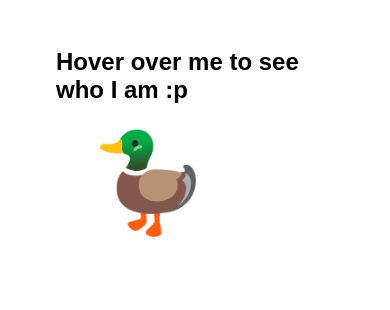
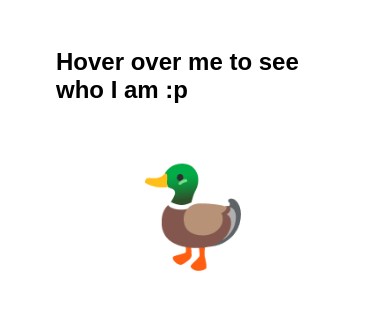
Before and after one commit to shilpi-code/react-tooltip, a React (Create React App) app: page / in a window 390 px wide. Shown: the top 310 px of the page. Built offline with nearby package versions, Linux system fonts and the light colour scheme.

Commit message:
added responsiveness

```diff
--- a/src/Tooltip.css
+++ b/src/Tooltip.css
@@ -38,6 +38,39 @@
     top:100%;
     transform: translateX(-50%);
     border: 15px solid;
-    border-color: #000 #0000 #0000 #0000;
+    border-color: #000 #0000 #0000 #0000
+  }
 
+  @media screen and (max-width: 1063px){
+    .tooltip-emoji {
+        position: absolute;
+        left: 28%;
+        margin-top: 7%;
+      }
   }
+  @media screen and (max-width: 861px){
+    .tooltip-emoji{
+        margin-top: 10%;
+    }
+  }
+    @media screen and (max-width: 725px){
+        .tooltip-emoji{
+            left: 32%;
+            margin-top: 12%;
+        }
+  }
+  @media screen and (max-width: 581px){
+    .tooltip-emoji{
+        left: 34%;
+        margin-top: 15%;
+    }
+}
+  @media screen and (max-width: 380px) {
+    .tooltip-emoji {
+        left: 25%;
+        margin-top: 20%;
+      }
+      #tooltip-text::before {
+        left:24%;
+      }
+  }
--- a/src/Tooltip.js
+++ b/src/Tooltip.js
@@ -3,13 +3,17 @@ import "./Tooltip.css";
 
 const Tooltip = (props) => {
   const [active, setActive] = useState(false);
+  let timeout
   //   function to show the tooltip
   function showtooltip() {
+  timeout= setTimeout(()=>{
     setActive(true);
+ },300)
   }
 
   //   function to hide to tooltip
   function hidetooltip() {
+    clearInterval(timeout);
     setActive(false);
   }
 
@@ -19,7 +23,7 @@ const Tooltip = (props) => {
       <div
         className="wrapper"
         onMouseEnter={showtooltip}
-        onMouseLeave={hidetooltip}
+        // onMouseLeave={hidetooltip}
       >
         {active && (
           <div className={`tooltip ${props.direction}`}>
```
